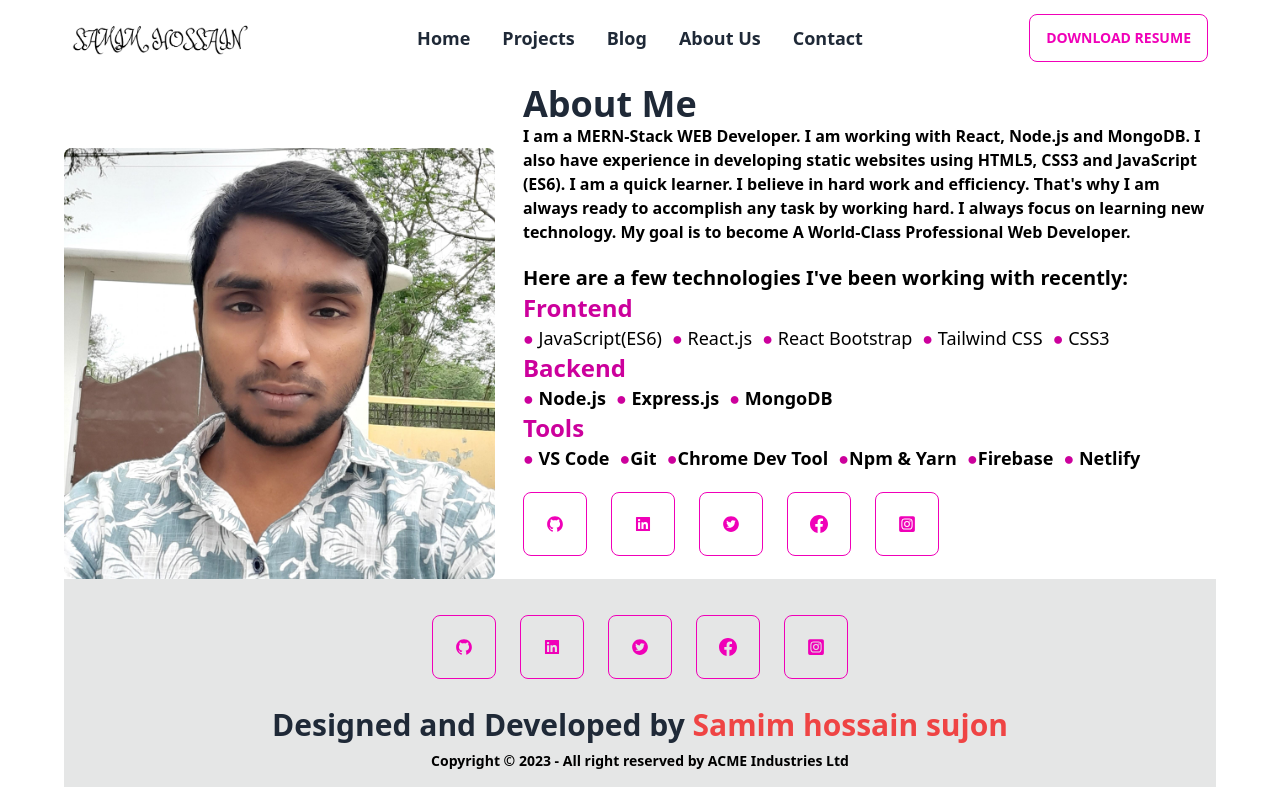
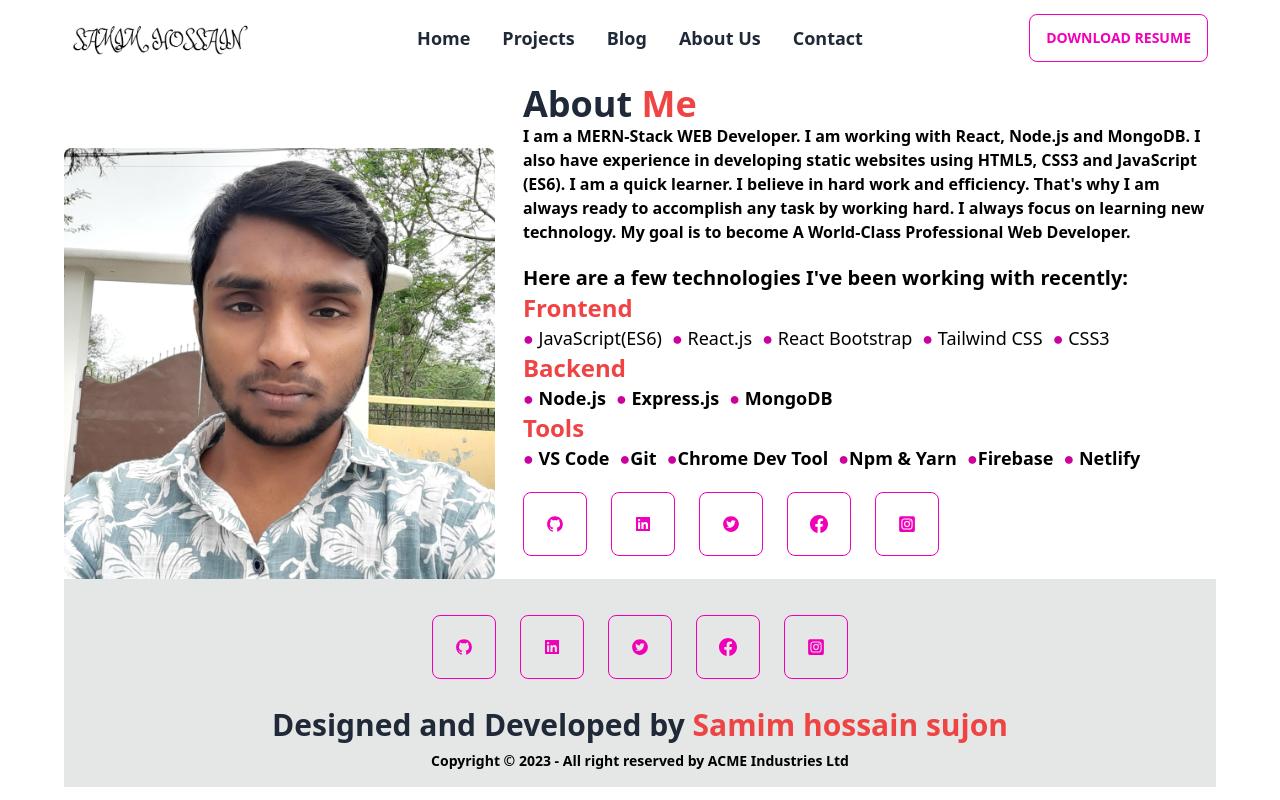
Before and after one commit to samimhossainsujon/portfolio, a React (Create React App) app: page /about in a window 1280 px wide. Built offline with nearby package versions, Linux system fonts and the light colour scheme.

Commit message:
color fix

```diff
--- a/src/components/About/About.js
+++ b/src/components/About/About.js
@@ -15,7 +15,7 @@ const About = () => {
             </div>
 
             <div>
-                <h1 className='text-4xl font-extrabold'>About Me</h1>
+                <h1 className='text-4xl font-extrabold'>About <span className='text-red-500'>Me</span></h1>
                 <p className='text-black font-semibold text-base'>I am a MERN-Stack WEB Developer.
                     I am working with React, Node.js and MongoDB.
                     I also have experience in developing static websites
@@ -29,7 +29,7 @@ const About = () => {
                     Here are a few technologies I've been working with recently:</h1>
 
                 <div>
-                    <h1 className='text-2xl font-extrabold  text-[#CC009C]'>Frontend</h1>
+                    <h1 className='text-2xl font-extrabold  text-red-500'>Frontend</h1>
                     <ul
                         className='text-black text-lg'
                         style={{ display: 'flex', gap: '10px', flexDirection: 'row', listStyleType: 'none' }}>
@@ -42,7 +42,7 @@ const About = () => {
                 </div>
 
                 <div>
-                    <h1 className='text-2xl font-extrabold  text-[#CC009C]'>Backend</h1>
+                    <h1 className='text-2xl font-extrabold  text-red-500'>Backend</h1>
                     <ul
                         className='text-black text-lg font-semibold'
                         style={{ display: 'flex', gap: '10px', flexDirection: 'row', listStyleType: 'none' }}>
@@ -56,7 +56,7 @@ const About = () => {
 
 
                 <div>
-                    <h1 className='text-2xl font-extrabold  text-[#CC009C]'>Tools</h1>
+                    <h1 className='text-2xl font-extrabold  text-red-500'>Tools</h1>
                     <ul
                         className='text-black text-lg font-semibold'
                         style={{ display: 'flex', gap: '10px', flexDirection: 'row', listStyleType: 'none' }}>
--- a/src/components/Blog/Blog.js
+++ b/src/components/Blog/Blog.js
@@ -3,8 +3,7 @@ import React from 'react';
 const Blog = () => {
     return (
         <div>
-            Blog will coming soon
-
+            <h1 className='flex justify-center items-center font-bold text-center text-black text-5xl mt-10 mb-10'>Blog will coming soon</h1>
         </div>
     );
 };
--- a/src/components/Home/Home.js
+++ b/src/components/Home/Home.js
@@ -5,6 +5,7 @@ import Lottie from "lottie-react";
 import About from "../About/About";
 import Projects from "../Projects/Projects";
 import { Link } from "react-router-dom";
+import resume from '../../assets/SAMIMHOSSAINSUJONRESUME.pdf'
 
 
 function Home() {
@@ -30,10 +31,17 @@ function Home() {
                         skills for self and company growth. I always like to learn new
                         things and have experience with new stuff.</p>
 
-                    <button
-                        className="btn btn-outline btn-secondary mt-5">
-                        Download Resume
-                    </button>
+                    <div className="mt-5">
+                        <a href={resume}
+                            download="SAMIM HOSSAIN SUJON RESUME.pdf" >
+                            <button
+
+                                className="btn btn-outline btn-secondary">
+                                Download Resume
+                            </button>
+
+                        </a>
+                    </div>
 
 
                 </div>
--- a/src/components/NavigationBar/NavigationBar.js
+++ b/src/components/NavigationBar/NavigationBar.js
@@ -6,13 +6,13 @@ import resume from '../../assets/SAMIMHOSSAINSUJONRESUME.pdf'
 
 const NavigationBar = () => {
 
-    const handleDownload = () => {
-        const downloadUrl = {resume};
-        const link = document.createElement('a');
-        link.href = downloadUrl;
-        link.download = 'SAMIM HOSSAIN SUJON RESUME.pdf';
-        link.click();
-      };
+    // const handleDownload = () => {
+    //     const downloadUrl = { resume };
+    //     const link = document.createElement('a');
+    //     link.href = downloadUrl;
+    //     link.download = 'SAMIM HOSSAIN SUJON RESUME.pdf';
+    //     link.click();
+    // };
 
 
 
@@ -51,12 +51,19 @@ const NavigationBar = () => {
                         {webMenu}
                     </ul>
                 </div>
+
                 <div className="navbar-end">
-                    <button
-                        onClick={handleDownload}
-                        className="btn btn-outline btn-secondary">
-                        Download Resume
-                    </button>
+
+                    <a href={resume}
+                        download="SAMIM HOSSAIN SUJON RESUME.pdf" >
+                        <button
+
+                            className="btn btn-outline btn-secondary">
+                            Download Resume
+                        </button>
+
+                    </a>
+
                 </div>
             </div>
         </div>
```
